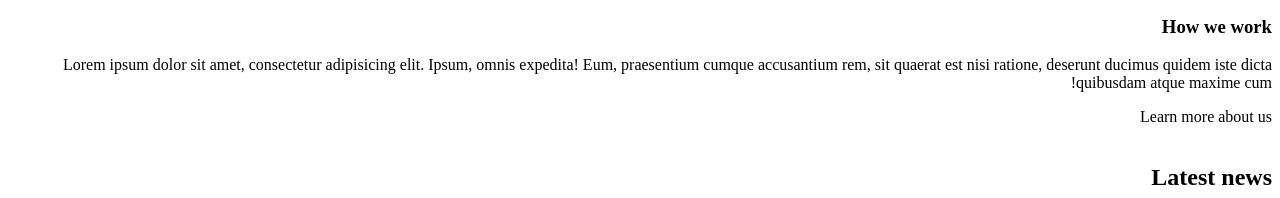
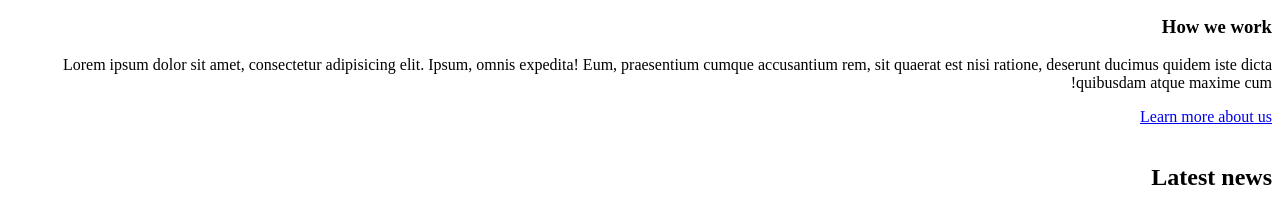
Before and after one commit to Olaguru/alx-frontend, a plain HTML site: page 0x00-html_advanced/22-index.html in a window 1280 px wide. Shown: the part 1187-1385 px from the top of the page. Drawn offline with Linux system fonts and the light colour scheme.

Commit message:
more anchor

```diff
--- a/0x00-html_advanced/22-index.html
+++ b/0x00-html_advanced/22-index.html
@@ -96,7 +96,7 @@
                         <h3>How we work</h3>
                         <p>Lorem ipsum dolor sit amet, consectetur adipisicing elit. Ipsum, omnis expedita! Eum, praesentium cumque accusantium rem, sit quaerat est nisi ratione, deserunt ducimus quidem iste dicta quibusdam atque maxime cum!</p>
                     </div>
-		    <a href"about.html">Learn more about us</a>
+		    <a href="about.html">Learn more about us</a>
                 </div>
             </section>
 	    <br>
```
